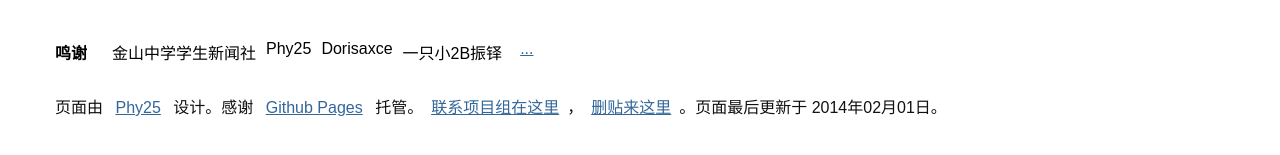
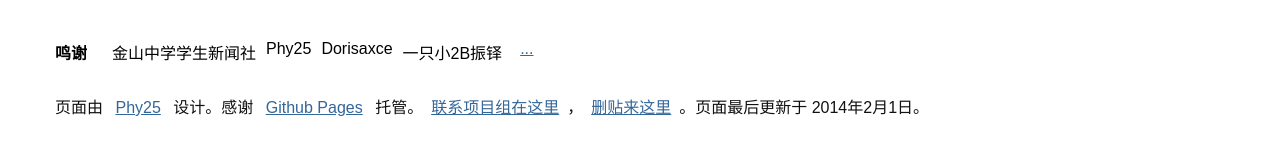
Before and after one commit to fleetingjz/fleetingjz.github.io, a Jekyll site: the page built from index.md, in a window 1280 px wide. Shown: the part 478-633 px from the top of the page. Built offline with Jekyll 4.4.1, drawn with Linux system fonts in a browser that asks for light colours.

Commit message:
其实我把楼下的语法搞错了 = =。Sorry for the high frequency of typo and regeneration...

```diff
--- a/_includes/footer.html
+++ b/_includes/footer.html
@@ -1,5 +1,5 @@
 <div id="footer" class="clear">
-  <p>页面由 <a href="http://phy25.com">Phy25</a> 设计。感谢 <a href="https://github.com/fleetingjz/fleetingjz.github.io/">Github Pages</a> 托管。<a href="introduction.html#contact">联系项目组在这里</a>，<a href="/ugc_delete.html" title="Phy25.com 全站删贴指南">删贴来这里</a>。页面最后更新于 {% if page.date %}<time datetime="{{ page.date | date_to_xmlschema }}" title="{{ page.date | date_to_xmlschema }}">{{ page.date | date: "%Y年%m月%d日" }}</time>{% else %}<time datetime="{{ site.time | date_to_xmlschema }}" title="{{ site.time | date_to_xmlschema }}">{{ site.time | date: "%Y年%m月%d日" }}</time>{% endif %}。</p>
+  <p>页面由 <a href="http://phy25.com">Phy25</a> 设计。感谢 <a href="https://github.com/fleetingjz/fleetingjz.github.io/">Github Pages</a> 托管。<a href="introduction.html#contact">联系项目组在这里</a>，<a href="/ugc_delete.html" title="Phy25.com 全站删贴指南">删贴来这里</a>。页面最后更新于 {% if page.date %}<time datetime="{{ page.date | date_to_xmlschema }}" title="{{ page.date | date_to_xmlschema }}">{{ page.date | date: "%Y年%-m月%-d日" }}</time>{% else %}<time datetime="{{ site.time | date_to_xmlschema }}" title="{{ site.time | date_to_xmlschema }}">{{ site.time | date: "%Y年%-m月%-d日" }}</time>{% endif %}。</p>
 </div>
 </div>
 </body>
```
